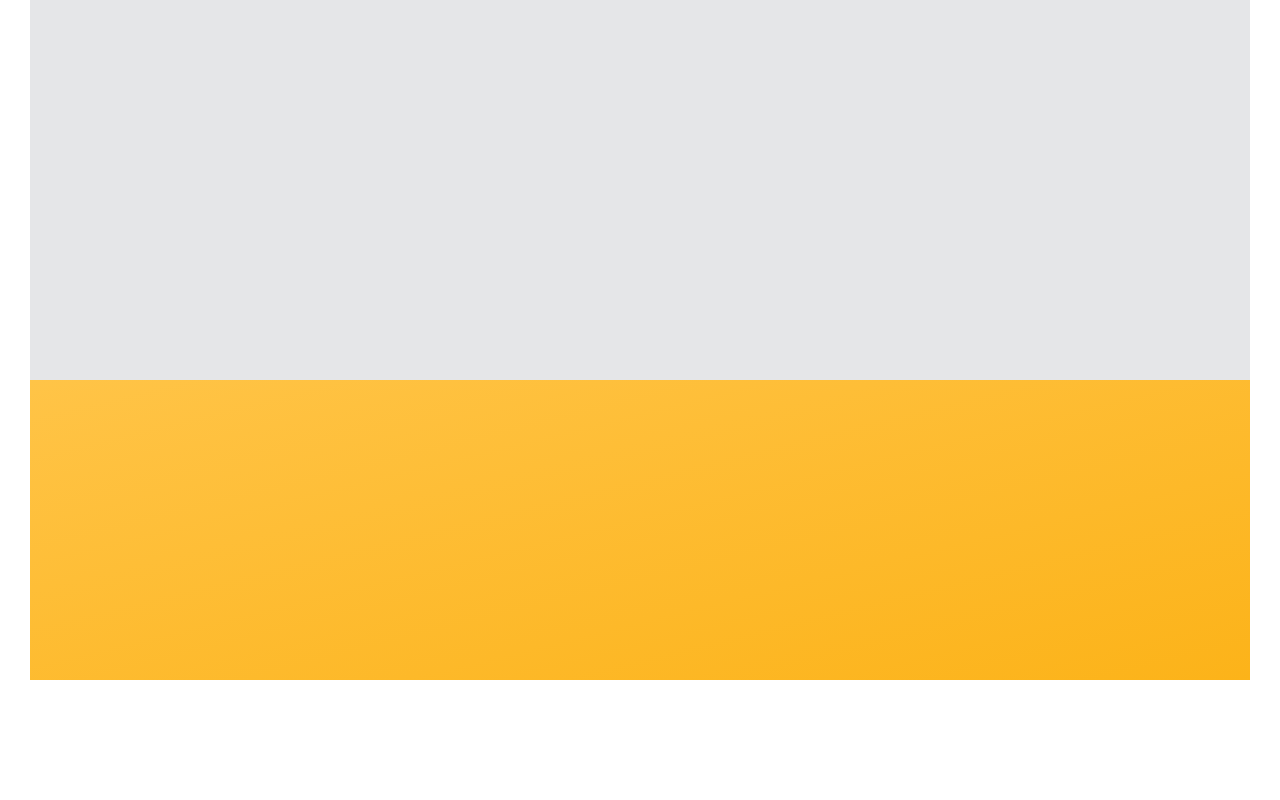
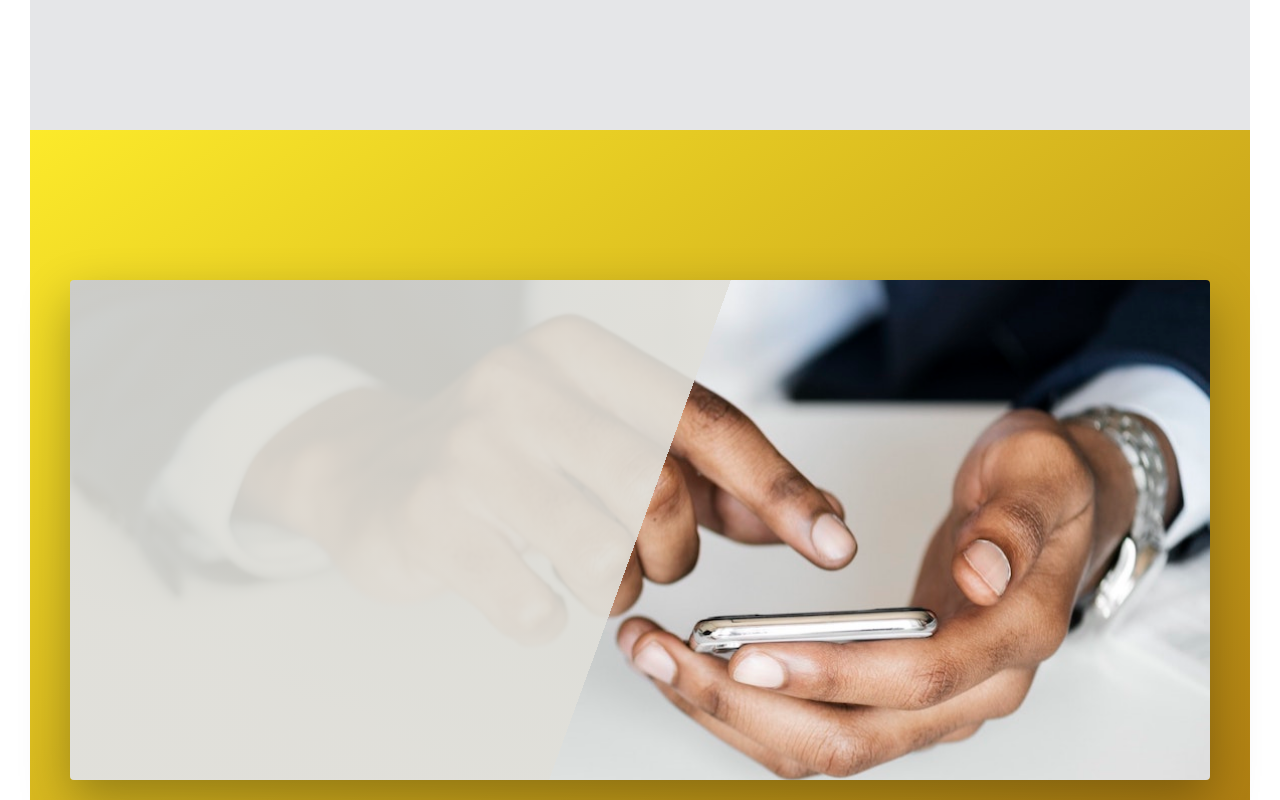
Before and after one commit to dnperera/Responsive-Portfolio, a website: page index.html in a window 1280 px wide. Shown: the part 1640-2440 px from the top of the page. Before the commit the page ends 2350 px from the top, so only its background shows below. Drawn offline with Linux system fonts and the light colour scheme.

Commit message:
add background for the contact form

```diff
--- a/sass/pages/_home.scss
+++ b/sass/pages/_home.scss
@@ -1,10 +1,24 @@
 .section-projects {
 	background-color: $color-grey-light-1;
-	padding: 25rem 0 50rem 0;
+	padding: 25rem 0 25rem 0;
 	margin-top: -15vh;
 }
 
 .section-contact {
 	padding: 15rem 0;
-	background-image: linear-gradient(to right bottom, #ffc447, #fcb319);
+	background-image: linear-gradient(to right bottom, #fcea2a, #a87510);
 }
+
+.contact {
+	background-image: linear-gradient(
+			110deg,
+			rgba(#e0dfd9, 0.9) 0%,
+			rgba(#e0dfd9, 0.9) 50%,
+			transparent 50%
+		),
+		url(../images/contact-form-background.jpeg);
+	background-size: cover;
+	border-radius: 4px;
+	box-shadow: 0 2rem 5rem rgba($color-black, 0.3);
+	height: 50rem;
+}
```
Also changed, not shown: css/style.css, images/contact-form-background.jpeg (added), images/dayan-perera.JPG.
